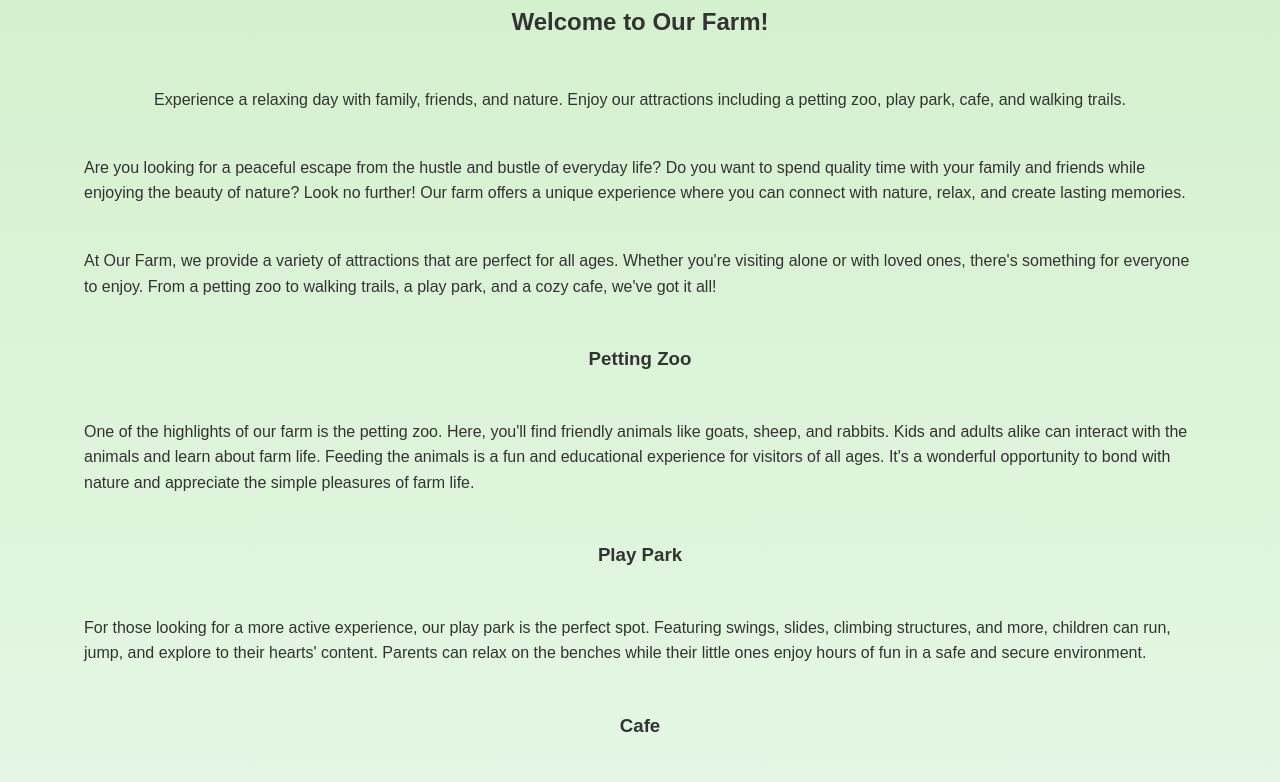
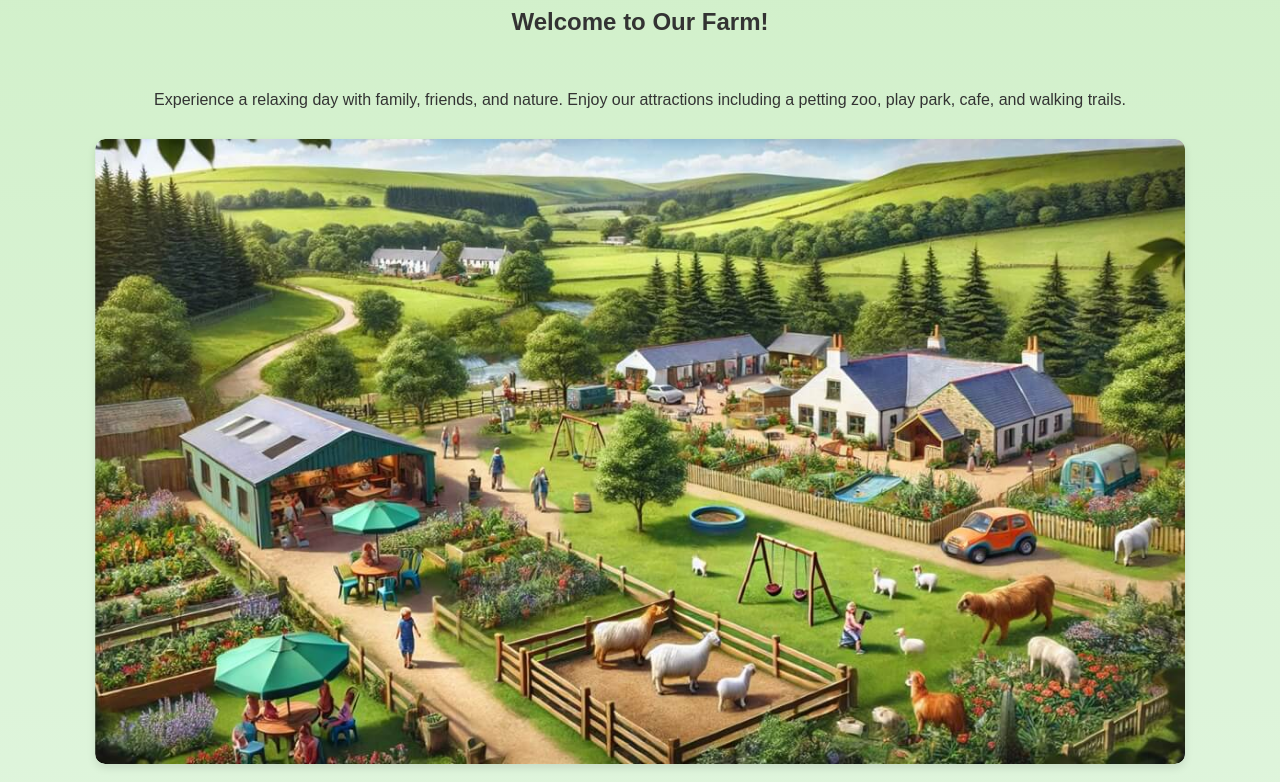
Before and after one commit to Viktor23022891/farm, a plain HTML site: page index.html in a window 1280 px wide. Shown: the part 399-1181 px from the top of the page. Drawn offline with nearby package versions, Linux system fonts and the light colour scheme.

Commit message:
add picture

```diff
--- a/index.html
+++ b/index.html
@@ -66,7 +66,7 @@
           attractions including a petting zoo, play park, cafe, and walking
           trails.
         </p>
-
+        <div class="img-container"><img src="./img/farm.jpg" alt="Farm" /></div>
         <p class="text">
           Are you looking for a peaceful escape from the hustle and bustle of
           everyday life? Do you want to spend quality time with your family and
--- a/styles.css
+++ b/styles.css
@@ -258,6 +258,36 @@ form button:hover {
   box-shadow: 0 4px 8px rgba(0, 0, 0, 0.1);
 }
 
+.img-container {
+  position: relative;
+  width: 100%;
+  max-width: 98%;
+  margin: 0 auto;
+  padding-bottom: 56.25%;
+  height: 0;
+  overflow: hidden;
+  text-align: center;
+  border-radius: 10px;
+  box-shadow: 0 4px 8px rgba(0, 0, 0, 0.1);
+  transition: all 0.4s ease;
+}
+
+.img-container img {
+  position: absolute;
+  top: 0;
+  left: 50%;
+  transform: translateX(-50%);
+  width: 100%;
+  height: 100%;
+  object-fit: cover;
+  border-radius: 10px;
+  box-shadow: inset 0 0 10px rgba(0, 0, 0, 0.1);
+}
+
+.img-container:hover {
+  transform: scale(1.01);
+  box-shadow: 0 8px 16px rgba(0, 0, 0, 0.2);
+}
 /* ---------------------------- */
 @media (max-width: 768px) {
   nav ul {
```
Also changed, not shown: img/farm - Copy.jpg (added), img/farm.jpg (added).
